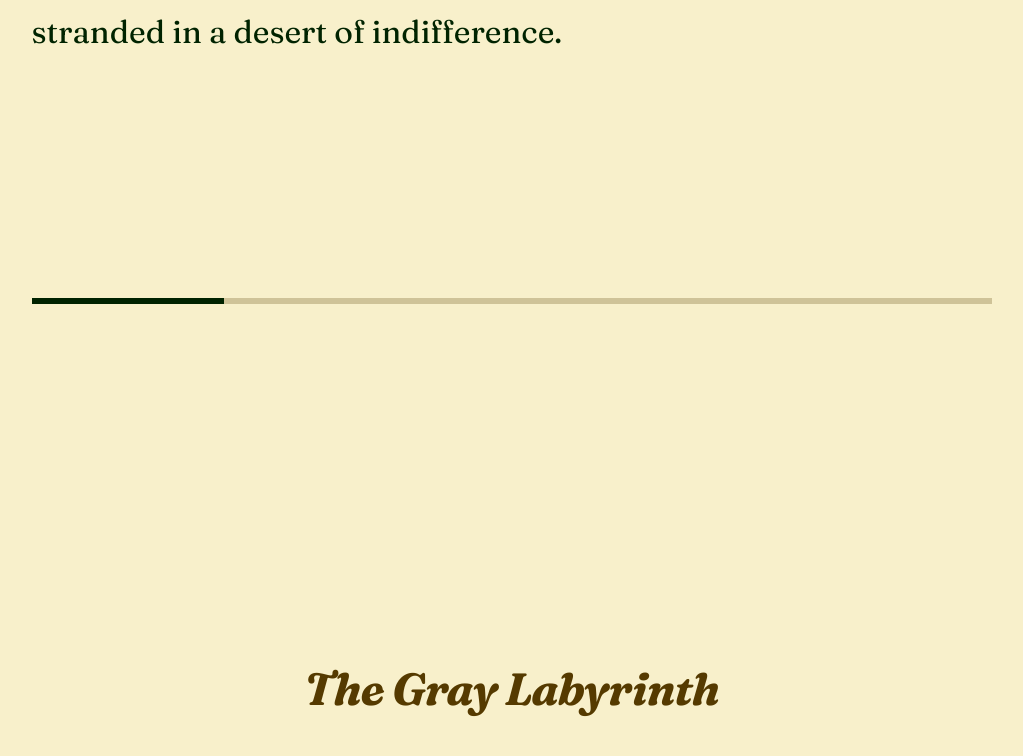
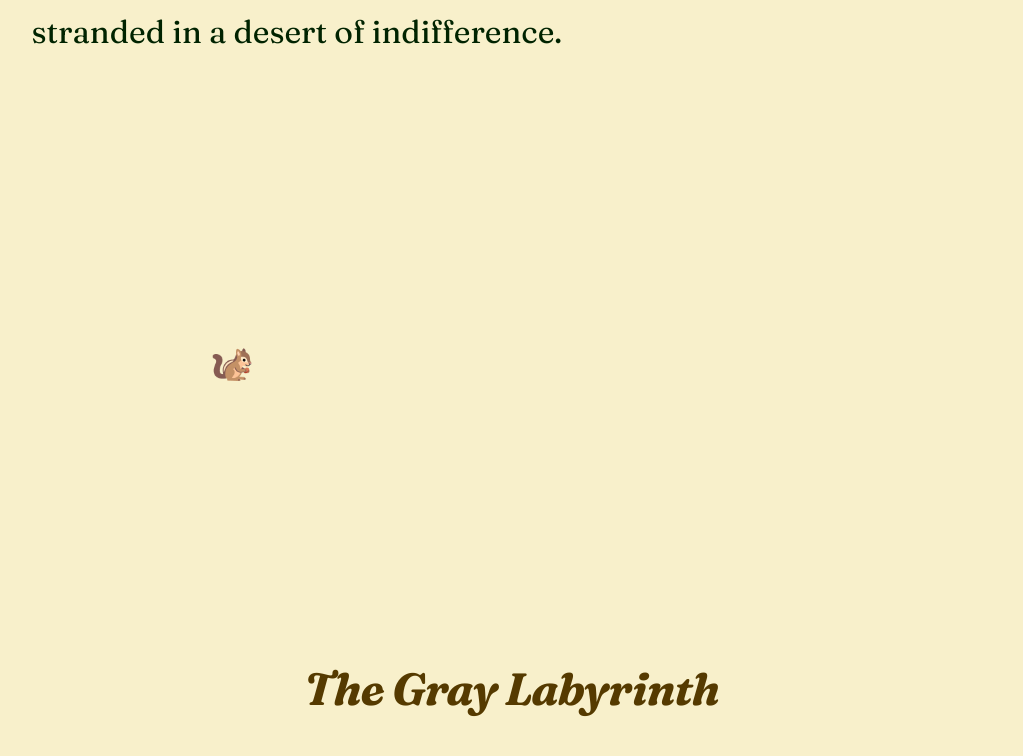
Before and after one commit to webrune-tim/patron-saint-of-squrrels, a SvelteKit app: page / in a window 1280 px wide. Shown: the part 1334-2090 px from the top of the page, without its empty margins (121-1144 px from the left). Built offline with nearby package versions, Linux system fonts and the light colour scheme.

Commit message:
bouncing squirrel

```diff
--- /dev/null
+++ b/src/lib/components/SquirrelProgress.svelte
@@ -0,0 +1,48 @@
+<script lang="ts">
+    let { sceneId }: { sceneId: 'scene-1' | 'scene-2' | 'scene-3' | 'scene-4' } = $props();
+
+    const paths = {
+        'scene-1': "M 0 50 L 1000 50",
+        'scene-2': "M 0 50 Q 125 10, 250 50 Q 375 10, 500 50 Q 625 10, 750 50 Q 875 10, 1000 50",
+        'scene-3': "M 0 50 Q 125 -20, 250 50 Q 375 -20, 500 50 Q 625 -20, 750 50 Q 875 -20, 1000 50",
+        'scene-4': "M 0 50 Q 125 -80, 250 50 Q 375 -80, 500 50 Q 625 -80, 750 50 Q 875 -80, 1000 50"
+    };
+</script>
+
+<div class="squirrel-track-wrapper">
+    <div
+        class="squirrel-avatar"
+        style="offset-path: path('{paths[sceneId]}');"
+    >
+        🐿️
+    </div>
+</div>
+
+<style>
+    .squirrel-track-wrapper {
+        position: absolute;
+        top: 24px;
+        left: 0;
+        width: 100%;
+        height: 120px;
+        pointer-events: none;
+        overflow: visible;
+        z-index: 5;
+    }
+
+    .squirrel-avatar {
+        position: absolute;
+        font-size: 2.2rem;
+        width: max-content;
+        height: max-content;
+
+        transform: scaleX(-1);
+        transform-origin: center center;
+
+        /* Pulls active values directly from your scroll action state */
+        offset-distance: calc((var(--active-step-index, 0) + 1) / var(--step-count, 1) * 100%);
+        offset-rotate: 0deg;
+
+        transition: offset-distance 0.5s cubic-bezier(0.25, 1, 0.5, 1);
+    }
+</style>
--- a/src/routes/+page.svelte
+++ b/src/routes/+page.svelte
@@ -1,6 +1,7 @@
 <script lang="ts">
     import { onMount } from 'svelte';
     import { scrollStory } from '$lib/actions/scrollStory';
+    import SquirrelProgress from '$lib/components/SquirrelProgress.svelte';
 
     import intro from '$lib/assets/images/intro.png?enhanced';
     import scene1 from '$lib/assets/images/scene-1-b.png?enhanced';
@@ -82,7 +83,7 @@
 
     <section id="scene-1" class="scene" use:scrollStory>
         <div class="sticky-content">
-            <div class="scene-progress-bar"></div>
+            <SquirrelProgress sceneId="scene-1" />
 
             <div class="step">
                 <h3 class="story-heading">
@@ -119,7 +120,7 @@ She parked her metal machine on the edge of the gray expanse, her mind already h
 
     <section id="scene-2" class="scene" use:scrollStory>
         <div class="sticky-content">
-            <div class="scene-progress-bar"></div>
+            <SquirrelProgress sceneId="scene-2" />
 
             <div class="step">
                 <h3 class="story-heading">
@@ -155,7 +156,7 @@ She parked her metal machine on the edge of the gray expanse, her mind already h
 
     <section id="scene-3" class="scene" use:scrollStory>
         <div class="sticky-content">
-            <div class="scene-progress-bar"></div>
+            <SquirrelProgress sceneId="scene-3" />
 
             <div class="step">
                 <h3 class="story-heading">
@@ -203,7 +204,7 @@ She parked her metal machine on the edge of the gray expanse, her mind already h
 
     <section id="scene-4" class="scene" use:scrollStory>
         <div class="sticky-content">
-            <div class="scene-progress-bar"></div>
+            <SquirrelProgress sceneId="scene-4" />
 
             <div class="step">
                 <h3 class="story-heading">
@@ -313,27 +314,6 @@ She parked her metal machine on the edge of the gray expanse, her mind already h
         }
     }
 
-    /* --- Dynamic Chapter Progress Bar Indicator --- */
-    .scene-progress-bar {
-        position: absolute;
-        top: 8px;
-        left: 0;
-        width: 100%;
-        height: 6px;
-        background: rgb(from var(--color-text-secondary) r g b / 0.25);
-    }
-
-    .scene-progress-bar::after {
-        content: '';
-        position: absolute;
-        top: 0;
-        left: 0;
-        height: 100%;
-        width: calc((var(--active-step-index, 0) + 1) / var(--step-count, 1) * 100%);
-        background: var(--color-text-primary);
-        transition: width 0.4s cubic-bezier(0.25, 1, 0.5, 1);
-    }
-
     /* --- Global Ambient Scrolling Cue --- */
     .global-scroll-prompt {
         position: fixed;
```
